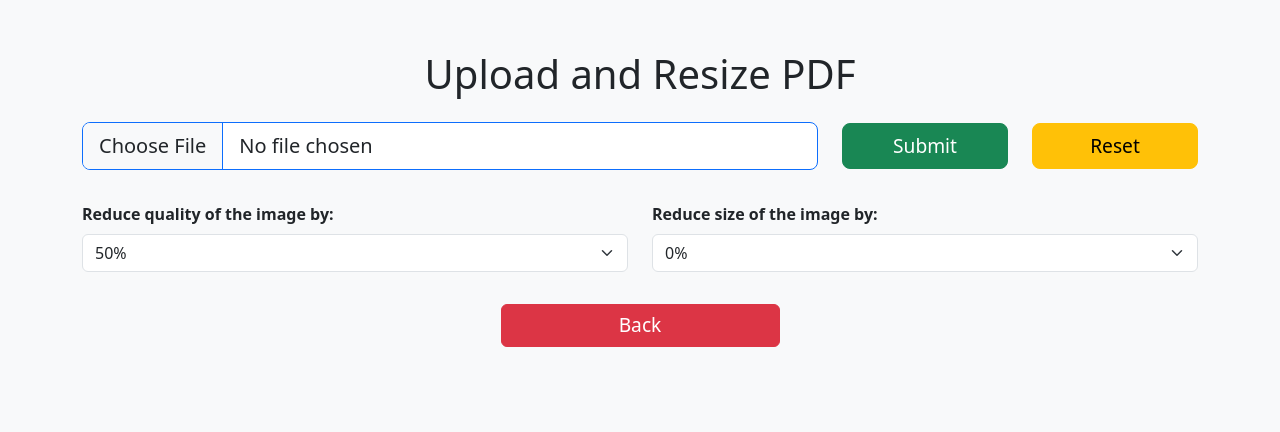
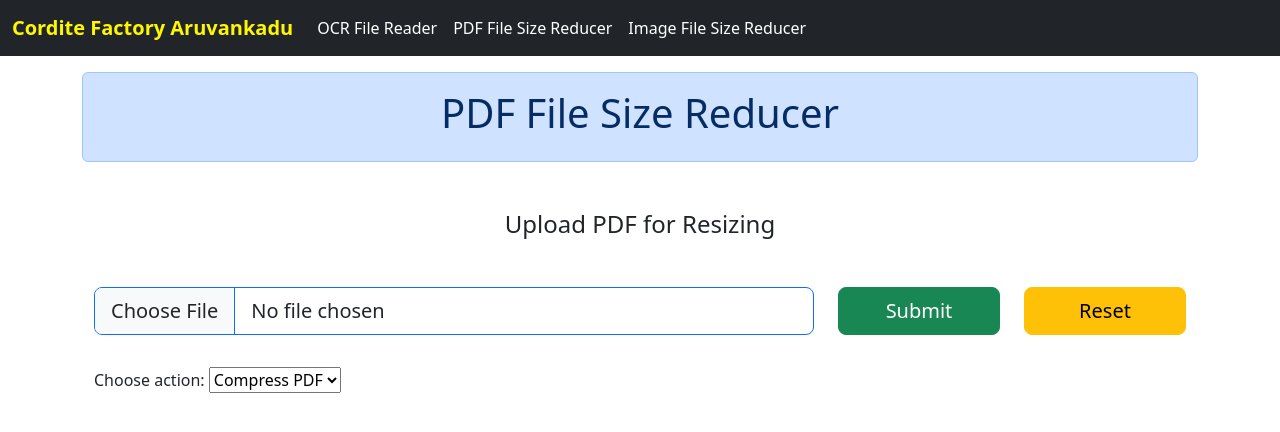
Before and after one commit to BibekBarik18/OCR-of-documents, a Flask app: page /resize_pdf in a window 1280 px wide. Shown: the top 432 px of the page. Run offline with Flask 3, Linux system fonts and the light colour scheme; some libraries are stand-ins or nearby versions.

Commit message:
changes updated

```diff
--- a/templates/index.html
+++ b/templates/index.html
@@ -22,13 +22,13 @@
       <div class="collapse navbar-collapse" id="navbarSupportedContent">
         <ul class="navbar-nav">
           <li class="nav-item">
-            <a style="color:white" class="nav-link" href="<?php echo url('/'); ?>">OCR File Reader</a>
+            <a style="color:white" class="nav-link" href="/">OCR File Reader</a>
           </li>
           <li class="nav-item">
             <a style="color:white" class="nav-link" href="/resize_pdf">PDF File Size Reducer</a>
           </li>
           <li class="nav-item">
-            <a style="color:white" class="nav-link" href="<?php echo url('old_orders'); ?>">Image File Size Reducer</a>
+            <a style="color:white" class="nav-link" href="/resize_image">Image File Size Reducer</a>
           </li>
         </ul>
       </div>
--- a/templates/resize_pdf.html
+++ b/templates/resize_pdf.html
@@ -4,39 +4,51 @@
 <head>
     <meta charset="UTF-8">
     <meta name="viewport" content="width=device-width, initial-scale=1.0">
-    <title>Upload and Resize PDF</title>
+    <title>PDF File Size Reducer</title>
     <link rel="stylesheet" href="{{ url_for('static', filename='css/bootstrap.min.css') }}">
-    <style>
-        body {
-            background-color: #f8f9fa;
-        }
-
-        .container {
-            margin-top: 50px;
-        }
-
-        .form-label {
-            font-weight: bold;
-        }
-
-        .btn {
-            font-size: 1.2rem;
-        }
-
-        .loading {
-            display: none;
-        }
-    </style>
 </head>
 
 <body>
+  <nav class="navbar navbar-expand-md bg-dark navbar-dark">
+    <div class="container-fluid">
+      <strong><a class="navbar-brand" style="color: #fff700;" href="<?php echo url('/'); ?>">Cordite Factory
+          Aruvankadu</a></strong>
+      <button class="navbar-toggler" type="button" data-bs-toggle="collapse" data-bs-target="#navbarSupportedContent"
+        aria-controls="navbarSupportedContent" aria-expanded="false" aria-label="Toggle navigation">
+        <span class="navbar-toggler-icon"></span>
+      </button>
+
+      <div class="collapse navbar-collapse" id="navbarSupportedContent">
+        <ul class="navbar-nav">
+          <li class="nav-item">
+            <a style="color:white" class="nav-link" href="/">OCR File Reader</a>
+          </li>
+          <li class="nav-item">
+            <a style="color:white" class="nav-link" href="/resize_pdf">PDF File Size Reducer</a>
+          </li>
+          <li class="nav-item">
+            <a style="color:white" class="nav-link" href="/resize_image">Image File Size Reducer</a>
+          </li>
+        </ul>
+      </div>
+    </div>
+  </nav>
+
+  <div class="container mt-3">
+    <div class="alert alert-primary text-center">
+      <h1>PDF File Size Reducer</h1>
+    </div>
+
+      <div class="text-center my-5">
+      <h4 class="text-dark text-left">Upload PDF for Resizing</h4>
+    </div>
+
     <div class="container">
-        <h1 class="text-center mb-4">Upload and Resize PDF</h1>
         <form action="/resize_pdf" method="POST" enctype="multipart/form-data" onsubmit="showLoading()">
             <div class="row align-items-center mb-3">
                 <div class="col-lg-8 mb-3">
                     <input class="form-control form-control-lg border-primary" id="formFilelg" type="file" name="file"
-                        accept=".jpg, .jpeg, .png, .pdf, .bmp, .gif, .tif, .tiff" required>
+                        accept=".pdf" required>
                 </div>
                 <div class="col-lg-2 mb-3">
                     <button type="submit" class="btn btn-lg btn-success w-100">Submit</button>
@@ -45,51 +57,12 @@
                     <button type="button" class="btn btn-lg btn-warning w-100" onclick="refreshPage()">Reset</button>
                 </div>
             </div>
-            <div class="row align-items-center mt-3">
-                <div class="col-lg-6 mb-3">
-                    <label for="dpiSelect" class="form-label">Reduce quality of the image by:</label>
-                    <select class="form-select" id="dpiSelect" name="dpi">
-                        <option value="0">0%</option>
-                        <option value="10">10%</option>
-                        <option value="20">20%</option>
-                        <option value="30">30%</option>
-                        <option value="40">40%</option>
-                        <option value="50" selected>50%</option>
-                        <option value="60">60%</option>
-                        <option value="70">70%</option>
-                        <option value="80">80%</option>
-                        <option value="90">90%</option>
-                        <option value="100">100%</option>
-                    </select>
-                </div>
-                <div class="col-lg-6 mb-3">
-                    <label for="pixSelect" class="form-label">Reduce size of the image by:</label>
-                    <select class="form-select" id="pixSelect" name="pix">
-                        <option value="0" selected>0%</option>
-                        <option value="10">10%</option>
-                        <option value="20">20%</option>
-                        <option value="30">30%</option>
-                        <option value="40">40%</option>
-                        <option value="50">50%</option>
-                        <option value="60">60%</option>
-                        <option value="70">70%</option>
-                        <option value="80">80%</option>
-                        <option value="90">90%</option>
-                    </select>
-                </div>
-            </div>
+            <label for="action">Choose action:</label>
+        <select id="action" name="action">
+            <option value="compress">Compress PDF</option>
+            <option value="resize">Resize PDF</option>
+        </select><br><br>
         </form>
-        <div class="loading text-center">
-            <div class="spinner-border text-primary" role="status">
-                <span class="visually-hidden">Loading...</span>
-            </div>
-        </div>
-        <div class="text-center mt-3">
-            <div class="d-flex justify-content-center">
-                <a class="btn btn-danger w-25" href="http://127.0.0.1:5000/">Back</a>
-            </div>
-        </div>
-    </div>
 
     <script>
         function refreshPage() {
@@ -97,7 +70,7 @@
         }
     </script>
 
-    <script src="{{ url_for('static', filename='js/bootstrap.min.js') }}"></script>
+    <script src="{{ url_for('static', filename='js/bootstrap.bundle.min.js') }}"></script>
 </body>
 
 </html>
```
Also changed, not shown: app1.py (+83 -109 lines), templates/resize_image.html (added, +106 -0 lines), templates/result.html (+18 -5 lines).
